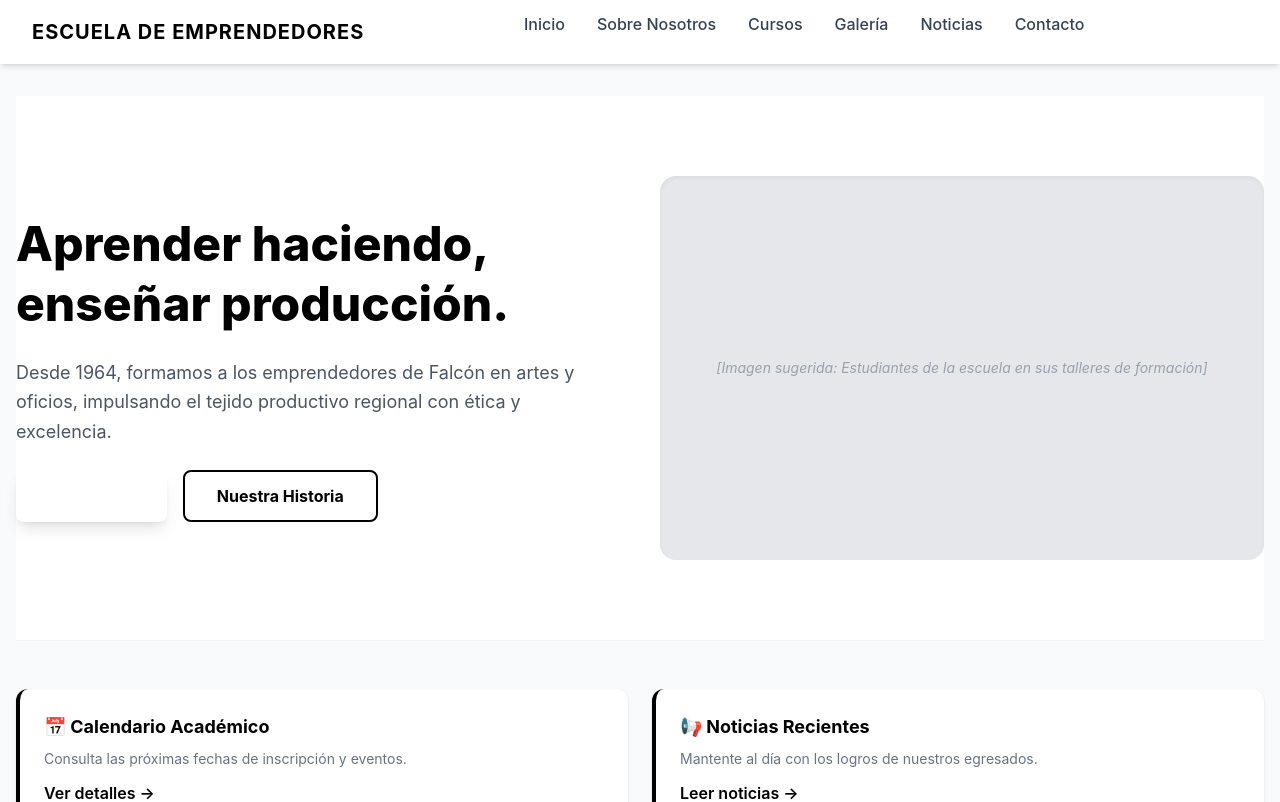
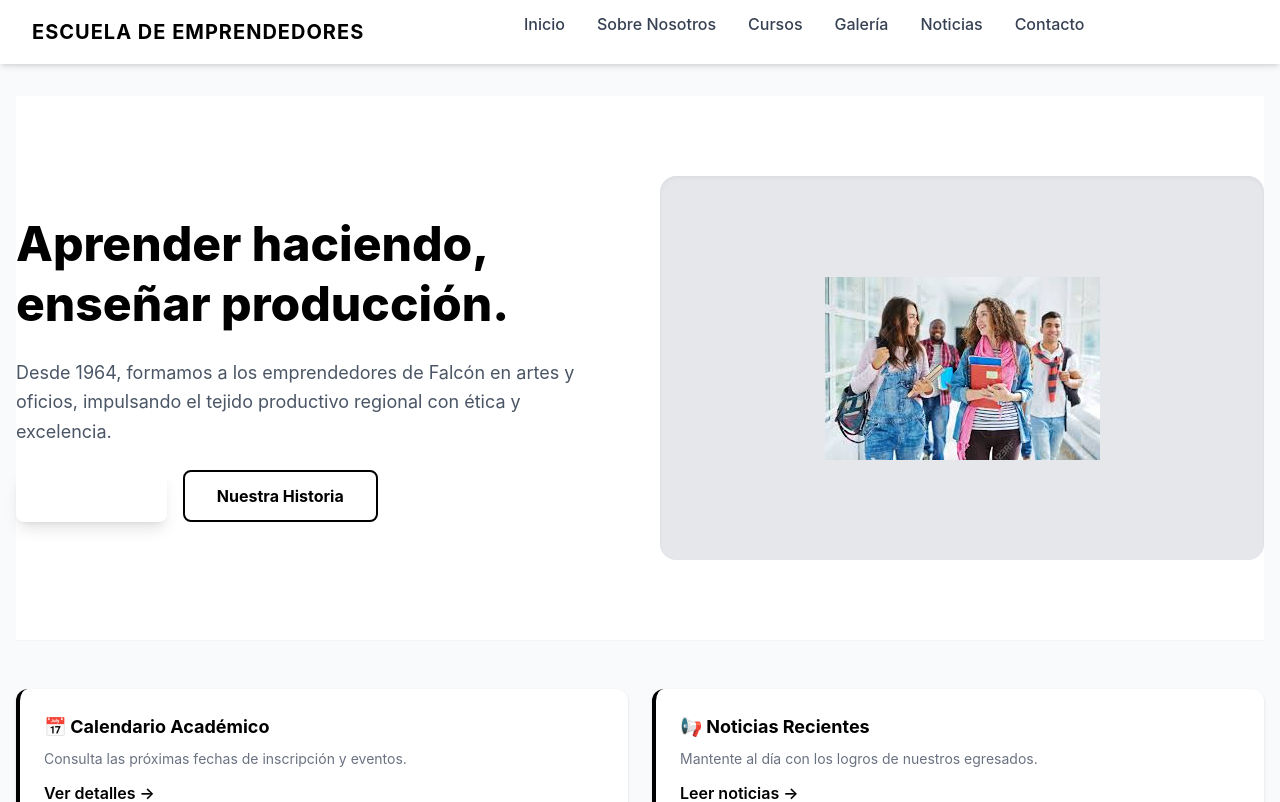
Before and after one commit to navymenelse/EscuelaMrgaritas, a React (Vite) app in the folder escuela-emprendedores-frontend/: page / in a window 1280 px wide. Shown: the top 802 px of the page. Built offline with nearby package versions, Linux system fonts and the light colour scheme.

Commit message:
foto innicial del commit

```diff
--- a/escuela-emprendedores-frontend/src/features/home/Hero.jsx
+++ b/escuela-emprendedores-frontend/src/features/home/Hero.jsx
@@ -27,7 +27,7 @@ const Hero = () => {
           {/* Espacio para imagen institucional o ilustración de estudiantes */}
           <div className="bg-gray-200 rounded-2xl h-64 md:h-96 flex items-center justify-center overflow-hidden shadow-inner">
              <span className="text-gray-400 italic text-sm text-center px-4">
-               [Imagen sugerida: Estudiantes de la escuela en sus talleres de formación]
+             <img src="./src/assets/estud1.jpeg" alt="Imagen Institucional" className="object-cover h-full w-full" />
              </span>
           </div>
         </div>
```
Also changed, not shown: escuela-emprendedores-frontend/src/assets/estud1.jpeg (added).
